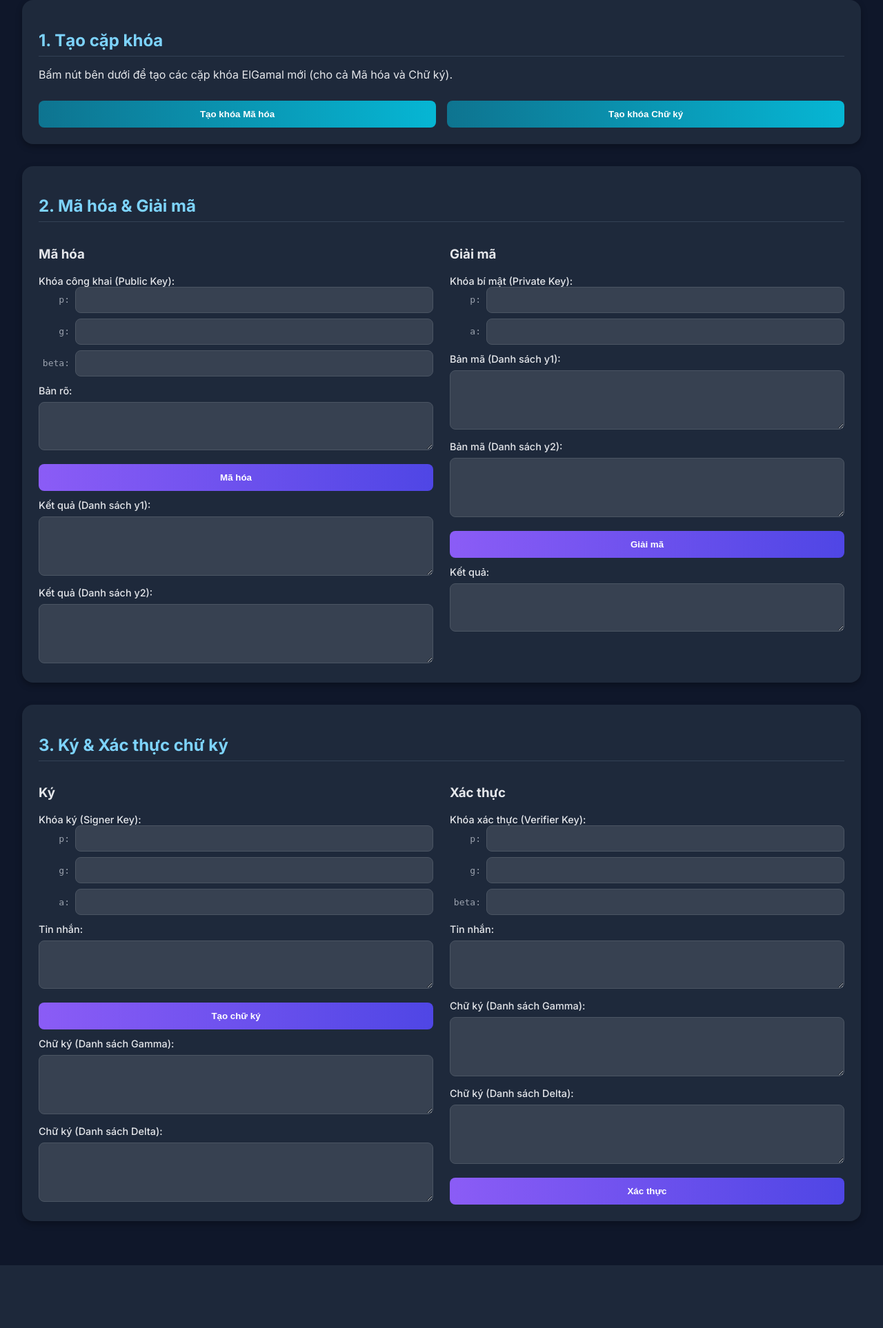
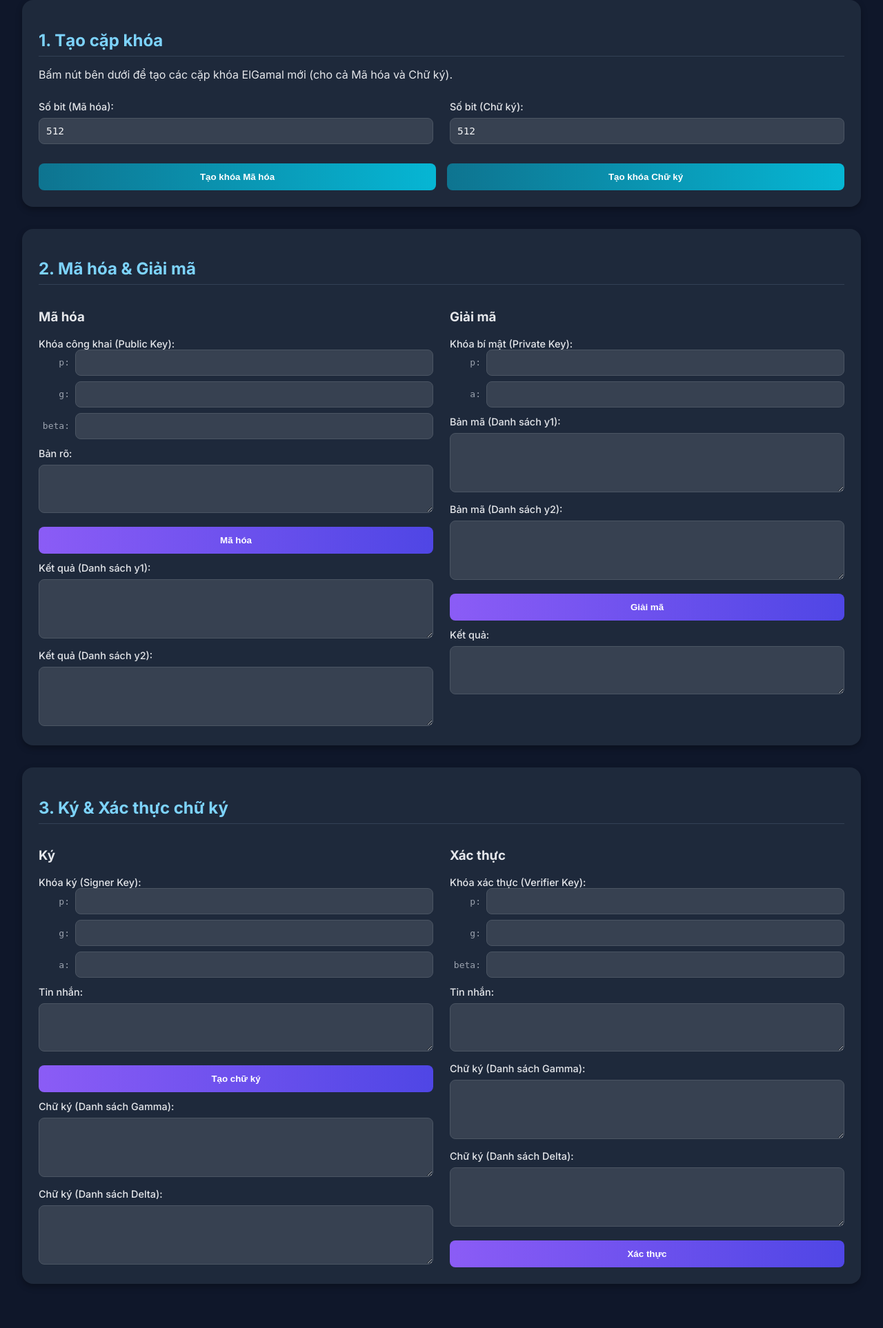
Before and after one commit to Nguyen-Ban/Elgamal, a Flask app: page / in a window 1280 px wide. Shown: the part 223-2149 px from the top of the page at 69% size. Before the commit the page ends 2058 px from the top, so only its background shows below. Run offline with Flask 3, Linux system fonts and the light colour scheme.

Commit message:
add input bit frontend

```diff
--- a/crypto/system/CryptoElgamal.py
+++ b/crypto/system/CryptoElgamal.py
@@ -51,8 +51,8 @@ class ElGamalCryptoPrivateKey:
         return f"ElGamalCryptoPrivateKey(p={self.p}, a={self.a})"
 
 class ElGamalCryptoSystem(CryptoSystem[ElGamalCryptoPublicKey, ElGamalCryptoPrivateKey, ElGamalCiphertext]):
-    def generate_keypair(self):
-        public_key_dict, private_key_dict = ElGamal_generate_keys(CRYPTO_BITS)
+    def generate_keypair(self, bits: int = CRYPTO_BITS):
+        public_key_dict, private_key_dict = ElGamal_generate_keys(bits)
         public_key = ElGamalCryptoPublicKey(**public_key_dict)
         private_key = ElGamalCryptoPrivateKey(**private_key_dict)
         return public_key, private_key
--- a/crypto/system/SignatureElgamal.py
+++ b/crypto/system/SignatureElgamal.py
@@ -24,8 +24,8 @@ class ElGamalSignatureVerifierKey:
         return f"ElGamalSignatureVerifierKey(p={self.p}, g={self.g}, beta={self.beta})"
 
 class ElGamalSignatureSystem(SignatureSystem[ElGamalSignatureVerifierKey, ElGamalSignatureSignerKey]):
-    def generate_keypair(self) -> tuple[ElGamalSignatureSignerKey, ElGamalSignatureVerifierKey]:
-        public_key_dict, private_key_dict = ElGamal_generate_keys(SIGNATURE_BITS)
+    def generate_keypair(self, bits: int = SIGNATURE_BITS) -> tuple[ElGamalSignatureSignerKey, ElGamalSignatureVerifierKey]:
+        public_key_dict, private_key_dict = ElGamal_generate_keys(bits)
         verifier_key = ElGamalSignatureVerifierKey(**public_key_dict)
         signer_key = ElGamalSignatureSignerKey(
             p=private_key_dict["p"],
--- a/web/app.py
+++ b/web/app.py
@@ -112,7 +112,9 @@ def generate_encryption_keys():
     app.logger.info("Yêu cầu /api/generate-encryption-keys")
     try:
         # 1. Tạo khóa mã hóa
-        pub_key, priv_key = crypto_system.generate_keypair()
+        data = request.json
+        bits = int(data.get('bits', 512))
+        pub_key, priv_key = crypto_system.generate_keypair(bits)
 
         app.logger.info("Tạo khóa thành công.")
         return jsonify({
@@ -129,7 +131,9 @@ def generate_signature_keys():
     app.logger.info("Yêu cầu /api/generate-signature-keys")
     try:
         # 1. Tạo khóa chữ ký
-        signer_key, verifier_key = signature_system.generate_keypair()
+        data = request.json
+        bits = int(data.get('bits', 512))
+        signer_key, verifier_key = signature_system.generate_keypair(bits)
 
         app.logger.info("Tạo khóa chữ ký thành công.")
         return jsonify({
--- a/web/static/app.js
+++ b/web/static/app.js
@@ -5,6 +5,8 @@ document.addEventListener('DOMContentLoaded', () => {
     const btnGenerateEncryption = document.getElementById('btn-generate-encryption');
     const btnGenerateSignature = document.getElementById('btn-generate-signature');
     const keyDisplayArea = document.getElementById('key-display-area');
+    const bitsEncryptionInput = document.getElementById('bits-encryption');
+    const bitsSignatureInput = document.getElementById('bits-signature');
 
     // Phần 1: Hiển thị khóa
     const keyEncryptPubP = document.getElementById('key-encrypt-pub-p');
@@ -158,7 +160,12 @@ document.addEventListener('DOMContentLoaded', () => {
 
     // 1. Tạo Khóa
     btnGenerateEncryption.addEventListener('click', async () => {
-        const data = await apiCall('/api/generate-encryption-keys', {});
+        const bits = parseInt(bitsEncryptionInput.value, 10);
+        if (isNaN(bits) || bits < 256) {
+            showNotification('Vui lòng nhập số bit hợp lệ (ít nhất 256).', 'error');
+            return;
+        }
+        const data = await apiCall('/api/generate-encryption-keys', {bits: bits});
 
         if (data) {
             // Hiển thị khóa (vào các ô input riêng lẻ)
@@ -188,7 +195,12 @@ document.addEventListener('DOMContentLoaded', () => {
     });
 
     btnGenerateSignature.addEventListener('click', async () => {
-        const data = await apiCall('/api/generate-signature-keys', {});
+        const bits = parseInt(bitsSignatureInput.value, 10);
+        if (isNaN(bits) || bits < 256) {
+            showNotification('Vui lòng nhập số bit hợp lệ (ít nhất 256).', 'error');
+            return;
+        }
+        const data = await apiCall('/api/generate-signature-keys', {bits: bits});
         if (data) {
             keyVerifyP.value = data.signatureVerifierKey.p;
             keyVerifyG.value = data.signatureVerifierKey.g;
--- a/web/templates/index.html
+++ b/web/templates/index.html
@@ -40,6 +40,16 @@
             <p>
                 Bấm nút bên dưới để tạo các cặp khóa ElGamal mới (cho cả Mã hóa và Chữ ký).
             </p>
+            <div class="key-row" style="margin-bottom: 1rem;">
+                <div>
+                    <label for="bits-encryption" class="label-style">Số bit (Mã hóa):</label>
+                    <input type="number" id="bits-encryption" class="input-textarea" value="512" style="margin-top: 0.5rem;">
+                </div>
+                <div>
+                    <label for="bits-signature" class="label-style">Số bit (Chữ ký):</label>
+                    <input type="number" id="bits-signature" class="input-textarea" value="512" style="margin-top: 0.5rem;">
+                </div>
+            </div>
             <div class="button-row">
                 <button id="btn-generate-encryption" class="btn-secondary">
                     Tạo khóa Mã hóa
```
